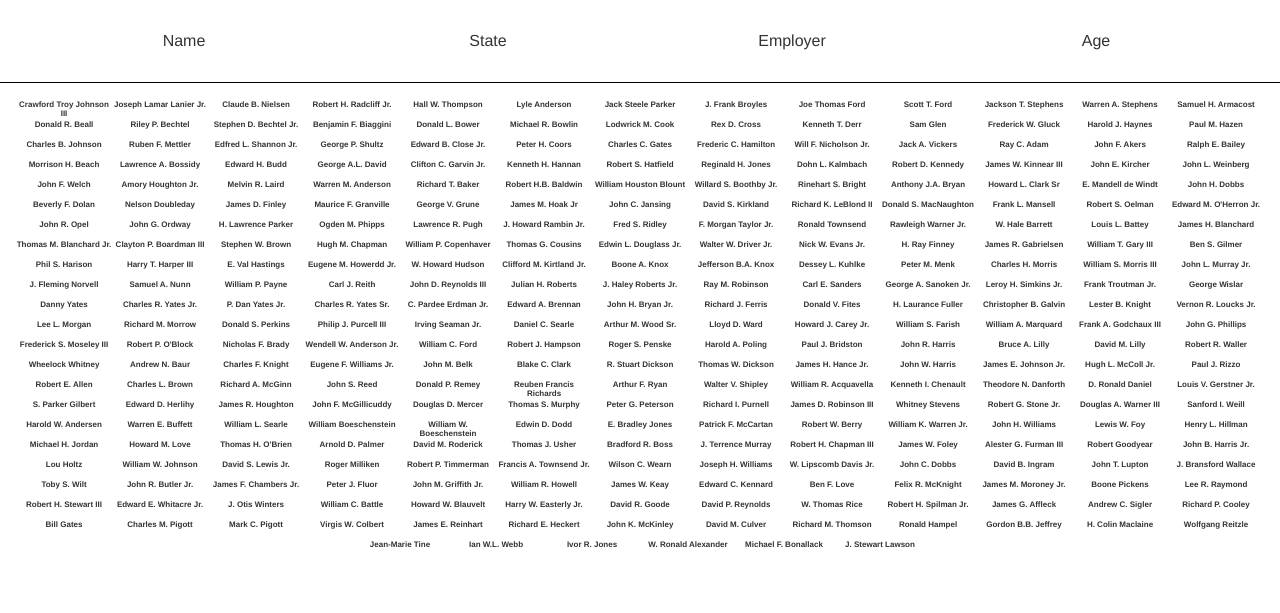
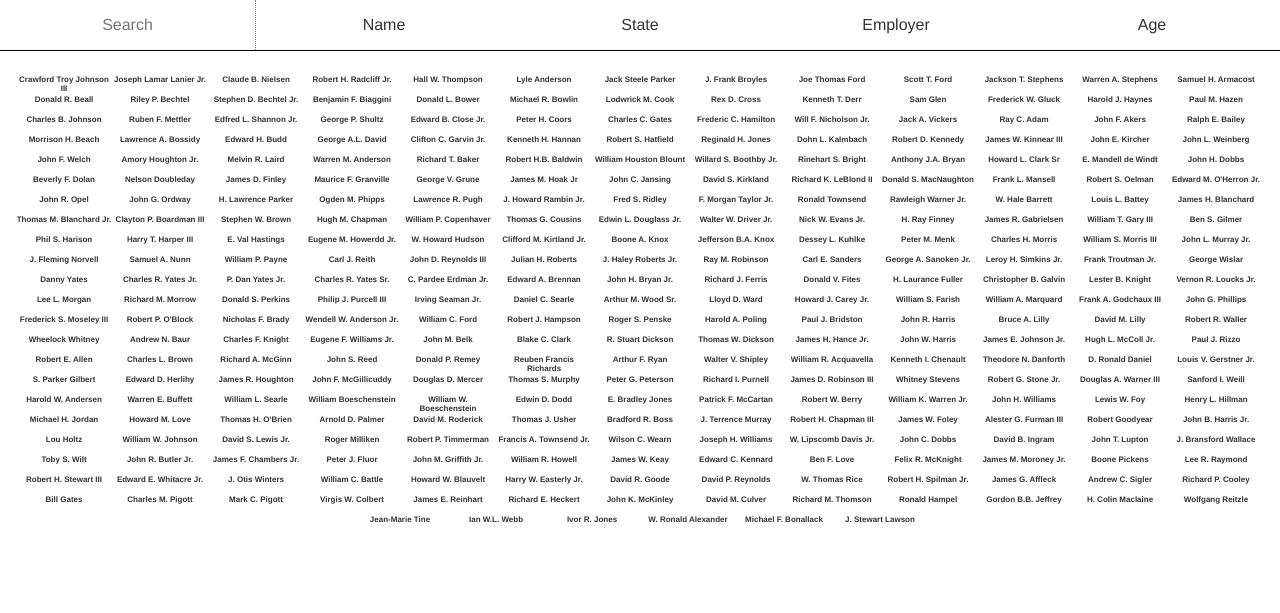
Before and after one commit to bizweekgraphics/namelist-widget, a website: page public/index.html in a window 1280 px wide. Drawn offline with nearby package versions, Linux system fonts and the light colour scheme.

Commit message:
Search works

```diff
--- a/public/index.html
+++ b/public/index.html
@@ -8,19 +8,11 @@
 </head>
 <body>
 
-<div id="search">
-</div>
+<div id="properties"></div>
 
-<div id="properties">
-</div>
-
-<div id="names">
-</div>
+<div id="names"></div>
 
 <script type="text/javascript" charset="utf-8" src="//cdnjs.cloudflare.com/ajax/libs/d3/3.5.5/d3.min.js"></script>
-<script type="text/javascript" charset="utf-8" src="//cdnjs.cloudflare.com/ajax/libs/jquery/2.1.3/jquery.min.js"></script>
-<script type="text/javascript" charset="utf-8" src="//cdnjs.cloudflare.com/ajax/libs/underscore.js/1.8.2/underscore-min.js"></script>
-
 <script src="scripts/main.js"></script>
 
 </body>
--- a/public/scripts/main.js
+++ b/public/scripts/main.js
@@ -8,6 +8,8 @@
 }
 
 d3.json('static/names.json', function(error, names) {
+
+  console.log(names);
 
   var nameList = d3.select("#names").selectAll(".name")
       .data(names)
@@ -26,22 +28,33 @@
       .text(function(d) { return d[value]; });
   })
 
+  d3.select("#properties").append("input")
+      .attr("placeholder", "Search")
+      .style("width", (100/(properties.length+1))+"%")
+      .on("keyup", function() {
+        var value = this.value.toLowerCase();
+        nameList.style("display", "inline-block");
+        nameList.filter(function(d) {
+          // case-insensitive; searches all `properties` of `names`
+          return properties.reduce(function(a,b) { return a && d[b].toLowerCase().indexOf(value) == -1 }, true);
+        }).style("display", "none");
+      });
+
   d3.select("#properties").selectAll(".property")
       .data(properties)
       .enter()
       .append("div")
       .classed("property", true)
-      .style("width", (100/properties.length)+"%")
+      .style("width", (100/(properties.length+1))+"%")
       .text(function(d) { return d; })
-      .on("mouseover", function(d) {
+      .on("click", function(d) {
+        nameList.sort(function(a, b) {
+          // sort by specified property `d` and then by `config.key`
+          return a[d] < b[d] ? -1 : a[d] > b[d] ? 1 : a[d] >= b[d] ? (a[config.key] < b[config.key] ? -1 : a[config.key] > b[config.key] ? 1 : 0) : NaN;
+        });
         d3.selectAll('.name p').classed('selected', false);
         d3.selectAll('.name p[data-property="'+d+'"]').classed('selected', true);
         nameListInner.style("background", function(dd) { return config.scales[d] ? config.scales[d](dd[d]) : "#ffffff"; });
-      })
-      .on("click", function(d) {
-        nameList.sort(function(a, b) {
-          return a[d] < b[d] ? -1 : a[d] > b[d] ? 1 : a[d] >= b[d] ? (a["Name"] < b["Name"] ? -1 : a["Name"] > b["Name"] ? 1 : 0) : NaN;
-        });
       });
 
 })
--- a/public/styles/main.scss
+++ b/public/styles/main.scss
@@ -1,34 +1,52 @@
+$font: 'Helvetica Neue', Helvetica, Arial, sans-serif;
+
 * {
   box-sizing: border-box;
 }
 
 body {
   background: white;
-  font-family: 'Helvetica Neue', Helvetica, Arial, sans-serif;
+  font-family: $font;
   color: #333;
   margin: 0;
   padding: 0;
 }
 
 #properties {
-  padding: 2em;
   margin-bottom: 2em;
   border-bottom: 1px solid black;
   position: fixed;
   width: 100%;
   z-index: 1;
   background: rgba(255,255,255,.9);
+
   .property {
     display: inline-block;
     text-align: center;
     cursor: pointer;
+    padding: 1em;
+
+    &:hover {
+      background: #000;
+      color: #fff;
+    }
+  }
+
+  input {
+    font-size: 1em;
+    font-family: $font;
+    text-align: center;
+    padding: 1em;
+    box-shadow: none;
+    border: none;
+    border-right: 1px dotted gray;
   }
 }
 
 #names {
   font-size: .5em;
   text-align: center;
-  padding-top: 100px;
+  padding: 75px 0;
 
   .name {
     width: 12em;
```
Also changed, not shown: public/styles/main.css.
